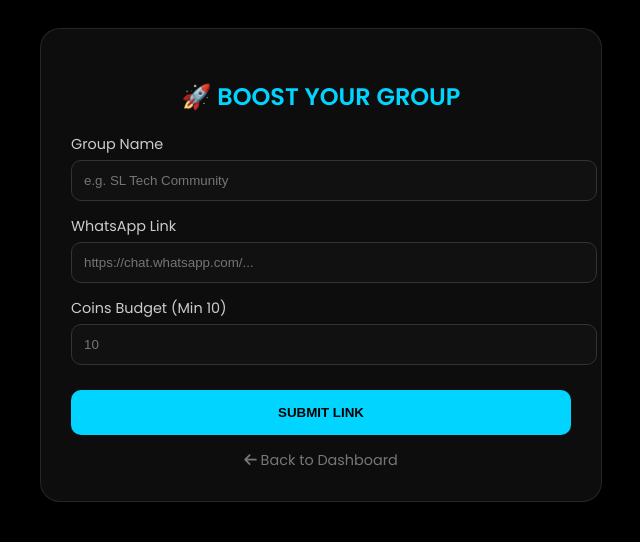
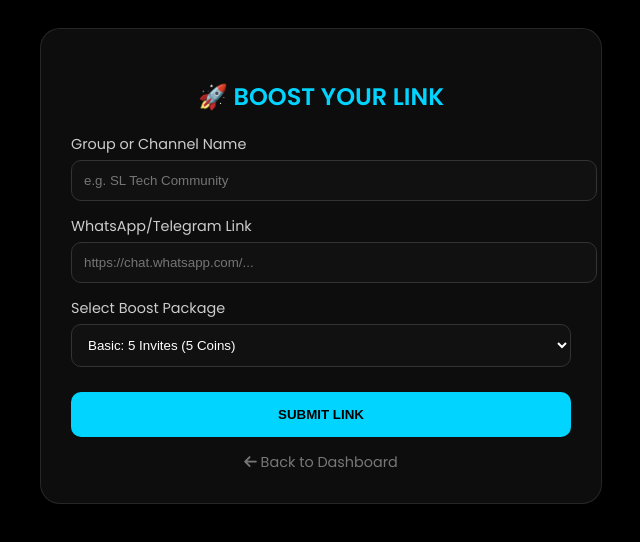
Before and after one commit to uvaktrading-star/WHATSAPP-BOOST, a website: page add.html in a window 1280 px wide. Shown: the whole page, without its empty margins (319-959 px from the left). Drawn offline with Linux system fonts and the light colour scheme.

Commit message:
Update add.html

```diff
--- a/add.html
+++ b/add.html
@@ -13,30 +13,35 @@
         h2 { color: var(--primary); text-align: center; margin-bottom: 20px; }
         .input-group { margin-bottom: 15px; }
         label { display: block; font-size: 0.9rem; margin-bottom: 5px; color: #ccc; }
-        input { width: 100%; padding: 12px; border-radius: 10px; border: 1px solid #333; background: #111; color: #fff; outline: none; }
-        input:focus { border-color: var(--primary); }
+        input, select { width: 100%; padding: 12px; border-radius: 10px; border: 1px solid #333; background: #111; color: #fff; outline: none; }
+        input:focus, select:focus { border-color: var(--primary); }
         .btn { width: 100%; padding: 15px; background: var(--primary); color: #000; border: none; border-radius: 10px; font-weight: 700; cursor: pointer; margin-top: 10px; }
         .back-btn { display: block; text-align: center; margin-top: 15px; color: #777; text-decoration: none; font-size: 0.9rem; }
+        option { background: #111; }
     </style>
 </head>
 <body>
 
     <div class="container">
-        <h2>🚀 BOOST YOUR GROUP</h2>
+        <h2>🚀 BOOST YOUR LINK</h2>
 
         <div class="input-group">
-            <label>Group Name</label>
+            <label>Group or Channel Name</label>
             <input type="text" id="groupName" placeholder="e.g. SL Tech Community">
         </div>
 
         <div class="input-group">
-            <label>WhatsApp Link</label>
+            <label>WhatsApp/Telegram Link</label>
             <input type="url" id="groupLink" placeholder="https://chat.whatsapp.com/...">
         </div>
 
         <div class="input-group">
-            <label>Coins Budget (Min 10)</label>
-            <input type="number" id="budget" placeholder="10">
+            <label>Select Boost Package</label>
+            <select id="package">
+                <option value="5">Basic: 5 Invites (5 Coins)</option>
+                <option value="10">Standard: 10 Invites (10 Coins)</option>
+                <option value="20">Premium: 20 Invites (20 Coins)</option>
+            </select>
         </div>
 
         <button class="btn" onclick="submitLink()">SUBMIT LINK</button>
@@ -47,11 +52,10 @@
         async function submitLink() {
             const name = document.getElementById('groupName').value;
             const link = document.getElementById('groupLink').value;
-            const budget = document.getElementById('budget').value;
+            const packageVal = document.getElementById('package').value;
             const phone = localStorage.getItem('userPhone');
 
-            if(!name || !link || !budget) return alert("Please fill all fields!");
-            if(budget < 10) return alert("Minimum budget is 10 coins!");
+            if(!name || !link) return alert("Please fill all fields!");
 
             const btn = document.querySelector('.btn');
             btn.innerText = "Processing...";
@@ -61,7 +65,12 @@
                 const res = await fetch('/api/add-link', {
                     method: 'POST',
                     headers: { 'Content-Type': 'application/json' },
-                    body: JSON.stringify({ name, link, budget, phone })
+                    body: JSON.stringify({
+                        name,
+                        link,
+                        budget: parseInt(packageVal),
+                        phone
+                    })
                 });
 
                 const data = await res.json();
```
